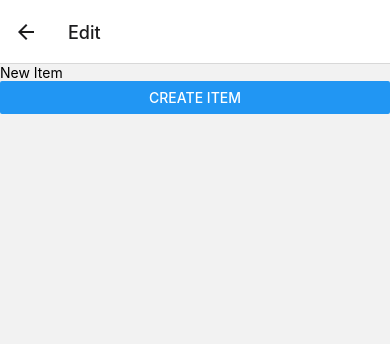
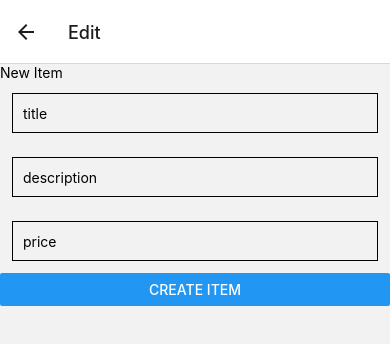
Before and after one commit to thecmcdowell/Menu-demo, a React Native app: screen /Edit in a window 390 px wide. Shown: the top 344 px of the page. Built offline with nearby package versions, Linux system fonts and the light colour scheme.

Commit message:
basic CRUD

```diff
--- a/app/screens/editMenuItem.js
+++ b/app/screens/editMenuItem.js
@@ -1,10 +1,19 @@
-import React from 'react'
-import { View, Text, Button, Alert } from 'react-native'
+import React, { useState, useEffect } from 'react'
+import { View, Text, Button, Alert, TextInput, StyleSheet } from 'react-native'
 import dumbyMenuItems from '../state/dumbyMenuItems'
 
 const EditItem = ({ route, navigation }) => {
-
+    const [price, setPrice] = useState('')
+    const [title, setTitle] = useState('')
+    const [description, setDescription] = useState('')
     const item = route.params
+    useEffect(() => {
+        if (item) {
+            setPrice(item.item.price)
+            setTitle(item.item.title)
+            setDescription(item.item.description)
+        }
+    }, [])
 
     const deleteHandler = () => {
         Alert.alert(
@@ -15,6 +24,7 @@ const EditItem = ({ route, navigation }) => {
                     text: 'Delete', onPress: () => {
                         let index = dumbyMenuItems.findIndex((currentItem) => currentItem.id === item.item.id)
                         dumbyMenuItems.splice(index, 1)
+                        navigation.goBack()
                     }, style: 'destructive'
                 },
                 { text: 'Cancel' }
@@ -22,22 +32,68 @@ const EditItem = ({ route, navigation }) => {
         )
     }
 
+    const creationHandler = () => {
+        const newMenuItem = {
+            id: Math.random,
+            title: title,
+            price: `$${price}`,
+            description: description,
+            image: 'https://www.listchallenges.com/f/items/4a98113a-62e5-444a-82a1-627089b81bbb.jpg'
+        }
+        dumbyMenuItems.push(newMenuItem)
+        navigation.goBack()
+
+    }
+
+    const updateHandler = () => {
+        const updatedMenuItem = {
+            id: item.id,
+            title: title,
+            price: `$${price}`,
+            description: description,
+            image: 'https://www.listchallenges.com/f/items/4a98113a-62e5-444a-82a1-627089b81bbb.jpg'
+        }
+        let index = dumbyMenuItems.findIndex((currentItem) => currentItem.id === item.item.id)
+        dumbyMenuItems[index] = updatedMenuItem
+        navigation.goBack()
+
+    }
+
     return (
         <View>
             <Text>{item ? 'Edit Item' : 'New Item'}</Text>
-
-            {item ? <Button
-                title="Delete"
-                color="red"
-                onPress={() => deleteHandler()}
-            /> :
+            <TextInput value={title} style={styles.input} placeholder={title} onChangeText={setTitle} placeholder='title' />
+            <TextInput value={description} style={styles.input} onChangeText={setDescription} placeholder='description' />
+            <TextInput value={price} style={styles.input} onChangeText={setPrice} placeholder='price' />
+            {item ?
+                <>
+                    <Button
+                        title="Update"
+                        onPress={() => updateHandler()}
+                    />
+                    <Button
+                        title="Delete"
+                        color="red"
+                        onPress={() => deleteHandler()}
+                    />
+                </>
+                :
                 <Button
                     title="Create Item"
-                    onPress={() => console.log('handle new item func')}
+                    onPress={() => creationHandler()}
                 />
             }
         </View>
     )
 }
 
+const styles = StyleSheet.create({
+    input: {
+        height: 40,
+        margin: 12,
+        borderWidth: 1,
+        padding: 10,
+    },
+});
+
 export default EditItem
```
